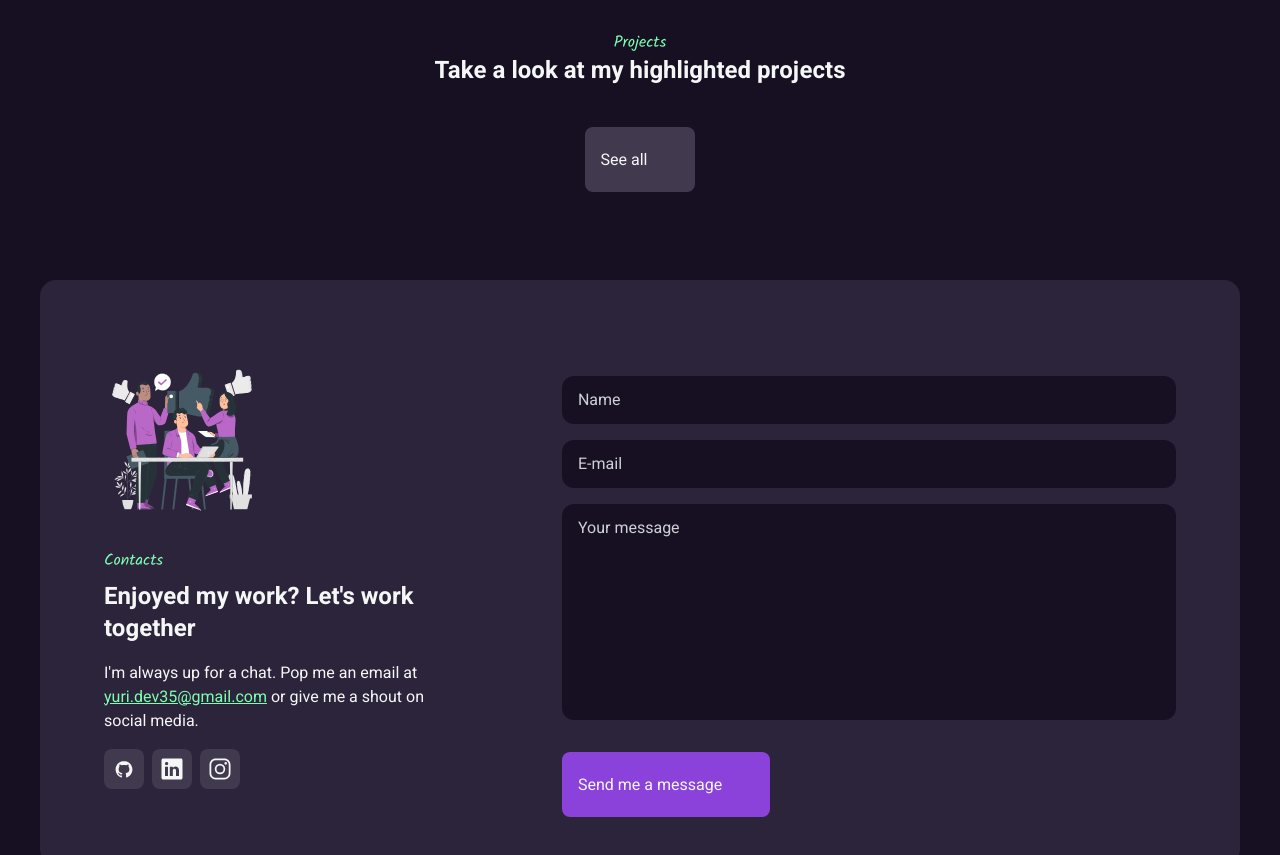
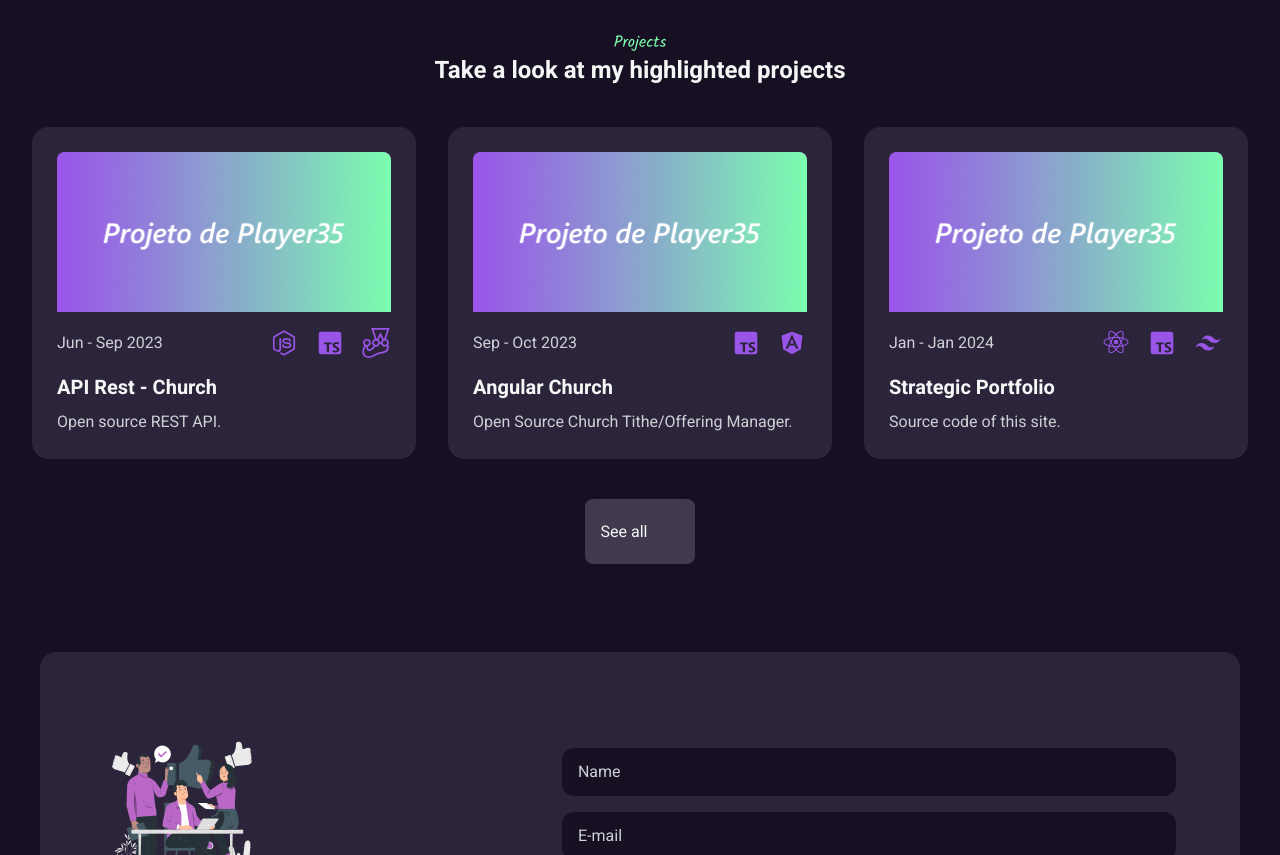
Before and after one commit to Player35Oficial/portfolio-ts-react, a React (Vite) app: page / in a window 1280 px wide. Shown: the part 1280-2135 px from the top of the page. Built offline with nearby package versions, Linux system fonts and the light colour scheme; some icons are missing.

Commit message:
feat & style: project cards (need fixes)

```diff
--- a/src/components/ProjectCard/index.tsx
+++ b/src/components/ProjectCard/index.tsx
@@ -1,14 +1,16 @@
 // import { IconType } from "react-icons";
+import { IconType } from "react-icons";
 import Default from "../../assets/default_project_image.png";
+import { ProjectCardProps } from "../../data/Projects";
 
-interface ProjectCardProps {
-  image: string;
-  created_at: string;
-  finished_at: string;
-  techs: string;
-  project_name: string;
-  short_project_description: string;
-}
+// interface ProjectCardProps {
+//   image: string;
+//   created_at: string;
+//   finished_at: string;
+//   techs: string;
+//   project_name: string;
+//   short_project_description: string;
+// }
 
 export function ProjectCard(props: ProjectCardProps) {
   const {
@@ -20,6 +22,18 @@ export function ProjectCard(props: ProjectCardProps) {
     short_project_description,
   } = props;
 
+  // ignorar o erro de falta de argumentos dentro da condicional de função no retorno da função abaixo
+  function convertToReactNode(
+    icon: IconType | (() => JSX.Element) | JSX.Element
+  ): JSX.Element {
+    if (typeof icon === "function") {
+      return icon();
+    }
+
+    // Se icon não for uma função, assumimos que é um JSX.Element ou um tipo equivalente.
+    return icon as JSX.Element;
+  }
+
   return (
     <div className="flex max-[440px]:p-4 p-6 flex-col bg-surface-primary max-[440px]:w-full h-fit w-[24rem] rounded-2xl hover:shadow-[0_0_45px_0_rgba(125,255,175,0.24)] border-[1px] border-surface-primary hover:border-[1px] hover:border-secondary hover:cursor-pointer transition ">
       <div className="bg-primary-400 rounded-t-lg h-40">
@@ -29,14 +43,16 @@ export function ProjectCard(props: ProjectCardProps) {
           alt="alt text"
         />
       </div>
-      <div className="my-4 flex justify-between">
-        <p>
+      <div className="my-4 flex justify-between items-center">
+        <p className="text-text-secondary">
           {created_at && finished_at
-            ? `${created_at} - ${finished_at} 2023`
+            ? `${created_at} - ${finished_at}`
             : "in development"}
         </p>
-        <div className="stacks text-techs-colors">
-          {techs ? techs : "(resolver)"}
+        <div className="stacks text-techs-colors flex text-3xl gap-4">
+          {techs.map((icon, index) => (
+            <span key={index}>{convertToReactNode(icon)}</span>
+          ))}
         </div>
       </div>
       <div className=" w-[100] gap-2 flex flex-col">
--- /dev/null
+++ b/src/data/Projects/index.tsx
@@ -0,0 +1,52 @@
+import { IconType } from "react-icons";
+import {
+  BiLogoTypescript,
+  BiLogoNodejs,
+  BiLogoAngular,
+  BiLogoReact,
+  BiLogoTailwindCss,
+} from "react-icons/bi";
+import { SiJest } from "react-icons/si";
+
+export interface ProjectCardProps {
+  id: number;
+  image: string;
+  created_at: string;
+  finished_at: string;
+  techs: IconType[];
+  project_name: string;
+  short_project_description: string;
+}
+
+// Resolver problema de renderização da imagem com os caminhos
+const project1: ProjectCardProps = {
+  id: 1,
+  image: "",
+  created_at: "Juny, 2023",
+  finished_at: "September, 2023",
+  techs: [BiLogoNodejs, BiLogoTypescript, SiJest],
+  project_name: "API Rest - Church",
+  short_project_description: "Open source REST API.",
+};
+
+const project2: ProjectCardProps = {
+  id: 2,
+  image: "",
+  created_at: "September, 2023",
+  finished_at: "Octuber, 2023",
+  techs: [BiLogoTypescript, BiLogoAngular],
+  project_name: "Angular Church",
+  short_project_description: "Open Source Church Tithe/Offering Manager.",
+};
+
+const project3: ProjectCardProps = {
+  id: 3,
+  image: "",
+  created_at: "January, 2024",
+  finished_at: "January, 2024",
+  techs: [BiLogoReact, BiLogoTypescript, BiLogoTailwindCss],
+  project_name: "Strategic Portfolio",
+  short_project_description: "Source code of this site.",
+};
+
+export { project1, project2, project3 };
--- a/src/pages/Home/index.tsx
+++ b/src/pages/Home/index.tsx
@@ -19,8 +19,22 @@ import {
   IoLogoLinkedin,
 } from "react-icons/io5";
 import ContactFigure from "../../assets/good-team-pana.svg";
+import { useEffect, useState } from "react";
+import {
+  ProjectCardProps,
+  project1,
+  project2,
+  project3,
+} from "../../data/Projects";
+import { ProjectCard } from "../../components/ProjectCard";
 
 export default function Home() {
+  const [projects, setProjects] = useState([project1, project2, project3]);
+
+  useEffect(() => {
+    setProjects(projects);
+    console.log("Load: ", projects);
+  }, [projects]);
   return (
     <>
       <main className="text-text-primary text-pink xl:w-max-[1280px] xl:flex xl:flex-col lg:flex lg:flex-col">
@@ -107,9 +121,27 @@ export default function Home() {
           <p className="text-base text-secondary text-center font-kalam ">
             Projects
           </p>
-          <h2 className="text-2xl text-center font-bold mb-10">
+          <h2 className="text-2xl text-center font-bold">
             Take a look at my highlighted projects
           </h2>
+          <div className="flex gap-8 justify-center my-10">
+            {projects.map((project: ProjectCardProps) => (
+              <ProjectCard
+                created_at={project.created_at.split(",")[0].slice(0, 3)}
+                finished_at={
+                  project.finished_at.split(",")[0].slice(0, 3) +
+                  " " +
+                  project.finished_at.split(",")[1]
+                }
+                image={project.image}
+                project_name={project.project_name}
+                short_project_description={project.short_project_description}
+                techs={project.techs}
+                key={project.id}
+                id={project.id}
+              />
+            ))}
+          </div>
           <div className="flex justify-center">
             <ButtonSecondary label="See all" icon={FaArrowRightLong} />
           </div>
```
Also changed, not shown: src/assets/api-rest-church.png (added), src/assets/this-site-thumb.png (added).
